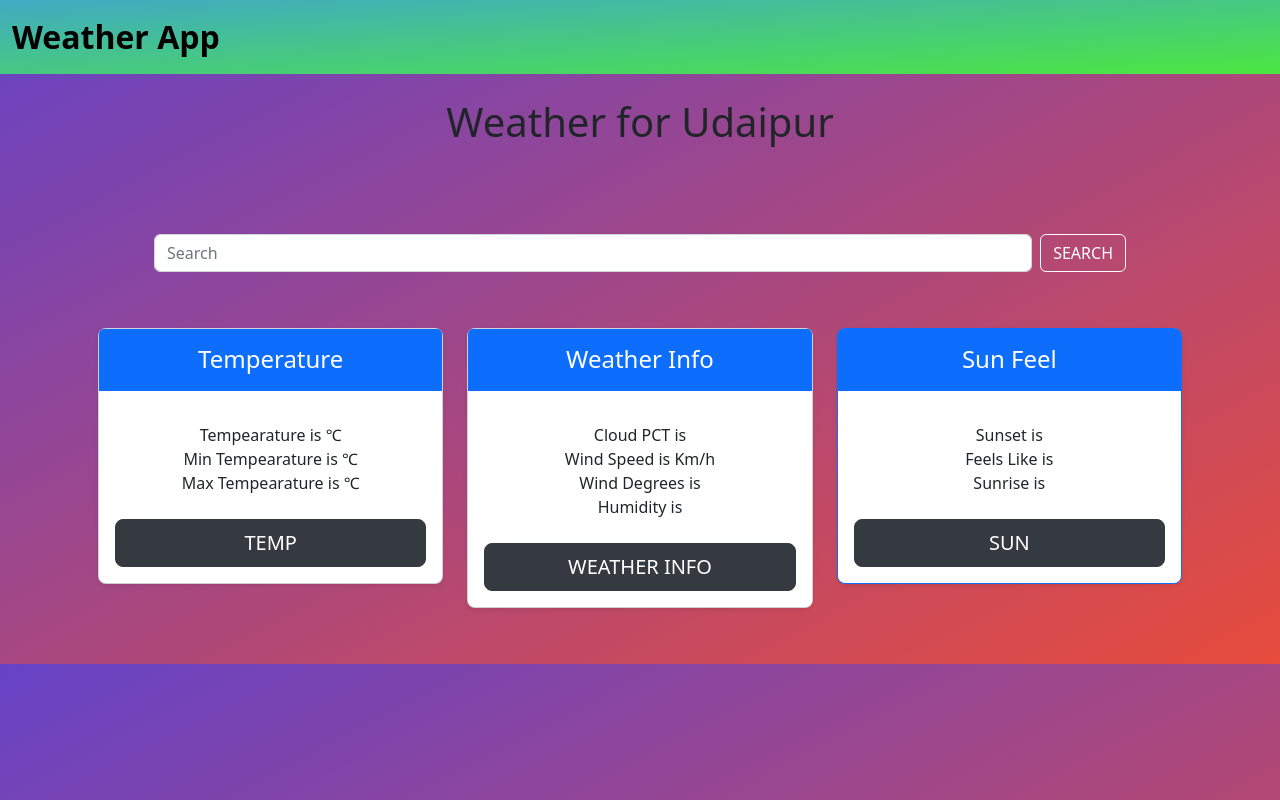
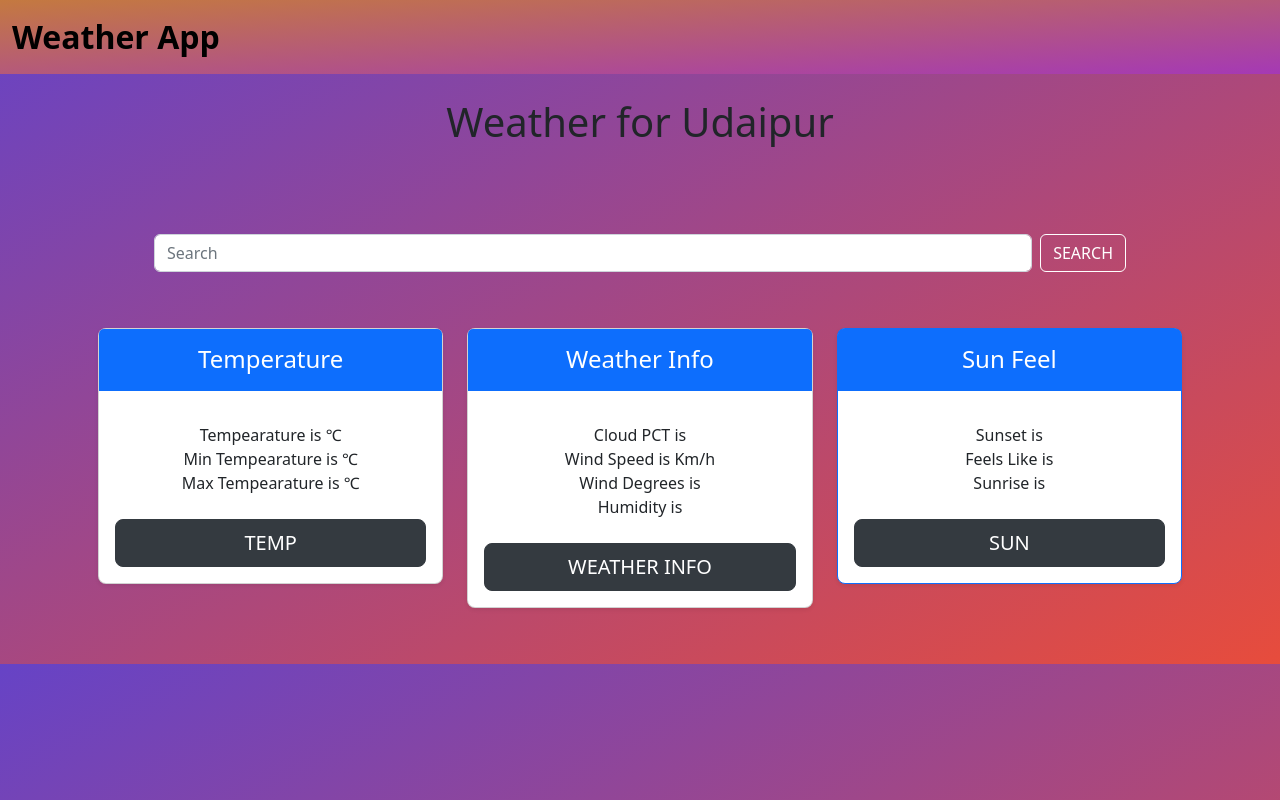
Before and after one commit to harshit-paneri/Weather-App, a plain HTML site: page index.html in a window 1280 px wide. Drawn offline with nearby package versions, Linux system fonts and the light colour scheme; no server answers.

Commit message:
nav bar change

```diff
--- a/style.css
+++ b/style.css
@@ -1,7 +1,7 @@
 .navbar {
     /* Center the text */
     justify-content: center;
-    background: linear-gradient(to bottom right, rgb(64, 170, 196), rgb(76, 231, 64));
+    background: linear-gradient(to bottom right, rgb(196, 121, 64), rgb(165, 57, 181));
   }
 
   .card {
```
